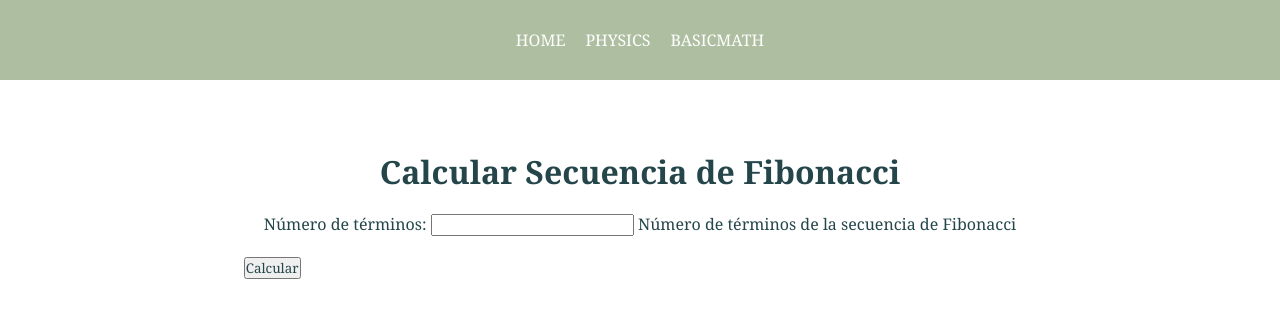
After one commit to ChaosQuantum/AppMath, a Django app: page /basicmath/fibonacci/ in a window 1280 px wide. The commit adds this page. Shown: the top 318 px of the page. Run offline with Django 5.2, Linux system fonts and the light colour scheme.

Commit message:
Fix Fibonacci calculation and template rendering: Updated view to handle Fibonacci sequence calculation and rendering. Adjusted model to store and retrieve Fibonacci sequences correctly. Corrected form validation and template for proper display of results.

```diff
--- a/basicmath/forms.py
+++ b/basicmath/forms.py
@@ -1,5 +1,5 @@
 from django import forms
-from .models import SumaPrimos
+from .models import SumaPrimos, SecuenciaFibonacci
 
 class SumaPrimosForm(forms.ModelForm):
     class Meta:
@@ -11,3 +11,20 @@ class SumaPrimosForm(forms.ModelForm):
         widgets = {
             'n': forms.NumberInput(attrs={'min': '1'}),
         }
+
+class SecuenciaFibonacciForm(forms.ModelForm):
+    class Meta:
+        model=SecuenciaFibonacci
+        fields = ['n']
+        labels = {
+            'n': 'Número de términos'
+        }
+        widgets={
+            'n': forms.NumberInput(attrs={'step': '1', 'min': '1'}),
+        }
+
+    def clean_n(self):
+        n = self.cleaned_data.get('n')
+        if n <= 0:
+            raise forms.ValidationError('El número de términos debe ser un entero positivo')
+        return n
--- a/basicmath/models.py
+++ b/basicmath/models.py
@@ -6,3 +6,10 @@ class SumaPrimos(models.Model):
 
     def __str__(self):
         return f"Suma de primos menores que {self.n}"
+
+class SecuenciaFibonacci(models.Model):
+    n = models.IntegerField(help_text="Número de términos de la secuencia de Fibonacci")
+    secuencia = models.JSONField(null=True, blank=True, help_text="Secuencia de Fibonacci generada")
+
+    def __str__(self):
+        return f"Secuencia de Fibonacci con {self.n} términos"
--- a/basicmath/urls.py
+++ b/basicmath/urls.py
@@ -6,4 +6,5 @@ app_name = 'basicmath'
 urlpatterns = [
     path('', views.basicmath_index, name='index'),
     path('suma-primos/', views.calcular_suma_primos, name='calcular_suma_primos'),
+    path('fibonacci/', views.calcular_secuencia_fibonacci, name='calcular_secuencia_fibonacci'),
 ]
--- a/basicmath/views.py
+++ b/basicmath/views.py
@@ -1,5 +1,6 @@
 from django.shortcuts import render
-from .forms import SumaPrimosForm
+from .forms import SumaPrimosForm, SecuenciaFibonacciForm
+from .models import SecuenciaFibonacci
 from django.http import HttpResponse
 
 def basicmath_index(request):
@@ -33,3 +34,23 @@ def calcular_suma_primos(request):
         form = SumaPrimosForm()
 
     return render(request, 'basicmath/resultado_primos.html', {'form': form, 'result': result})
+
+def calcular_secuencia_fibonacci(request):
+    if request.method == 'POST':
+        form = SecuenciaFibonacciForm(request.POST)
+        if form.is_valid():
+            n = form.cleaned_data['n']
+            a, b = 0, 1
+            secuencia = []
+            for _ in range(n):
+                secuencia.append(a)
+                a, b = b, a + b
+
+            resultado = SecuenciaFibonacci(n=n, secuencia=secuencia)
+            resultado.save()
+
+            return render(request, 'basicmath/fibonacci_resultado.html', {'form': form, 'result': resultado})
+    else:
+        form = SecuenciaFibonacciForm()
+
+    return render(request, 'basicmath/fibonacci_resultado.html', {'form': form})
--- a/templates/basicmath/basicmath_index.html
+++ b/templates/basicmath/basicmath_index.html
@@ -7,5 +7,6 @@
     <p>Select a calculation:</p>
     <div>
         <a href="{% url 'basicmath:calcular_suma_primos' %}">Suma de Primos</a>
+        <a href="{% url 'basicmath:calcular_secuencia_fibonacci' %}">Secuencia Fibonacci</a>
     </div>
 {% endblock %}
--- /dev/null
+++ b/templates/basicmath/fibonacci_resultado.html
@@ -0,0 +1,19 @@
+{% extends 'layout/base.html' %}
+
+{% block title %}Secuencia de Fibonacci{% endblock %}
+
+{% block content %}
+        <h1>Calcular Secuencia de Fibonacci</h1>
+        <form method="post">
+            {% csrf_token %}
+            {{ form.as_p }}
+            <button type="submit">Calcular</button>
+        </form>
+
+    {% if result %}
+        <h2>Resultado de la Secuencia de Fibonacci</h2>
+        <p>Número de términos: {{ result.n }}</p>
+        <p>Secuencia: {{ result.secuencia }}</p>
+        <a href="{% url 'basicmath:calcular_secuencia_fibonacci' %}">Calcular otra secuencia</a>
+    {% endif %}
+{% endblock %}
```
